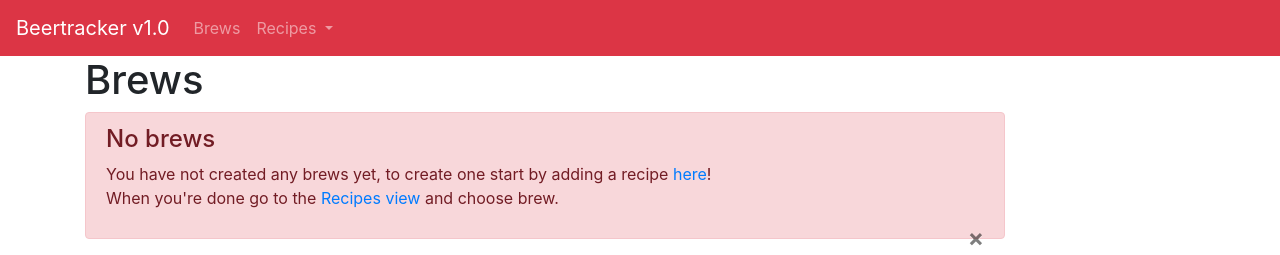
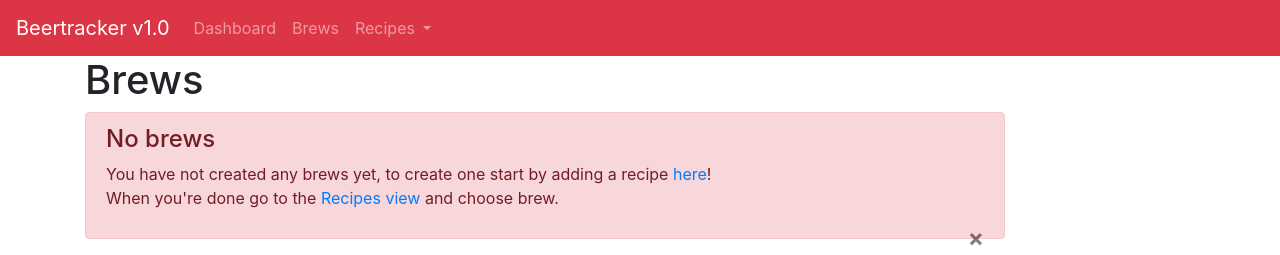
Before and after one commit to christiannageby/Beertracker, a Flask app: page /brews in a window 1280 px wide. Shown: the top 255 px of the page. Run offline with Flask 2, Linux system fonts and the light colour scheme; data that the repository does not hold is empty; some libraries are stand-ins or nearby versions.

Commit message:
Link to dashboad in navbar

```diff
--- a/beertracker/templates/base.html
+++ b/beertracker/templates/base.html
@@ -25,6 +25,10 @@
     </a>
      <div class="collapse navbar-collapse" id="navbarNav">
       <ul class="navbar-nav">
+	<li class="nav-item">
+          <a class="nav-link" href="/">Dashboard</a>
+        </li>
+
 
         <li class="nav-item">
           <a class="nav-link" href="/brews">Brews</a>
```
